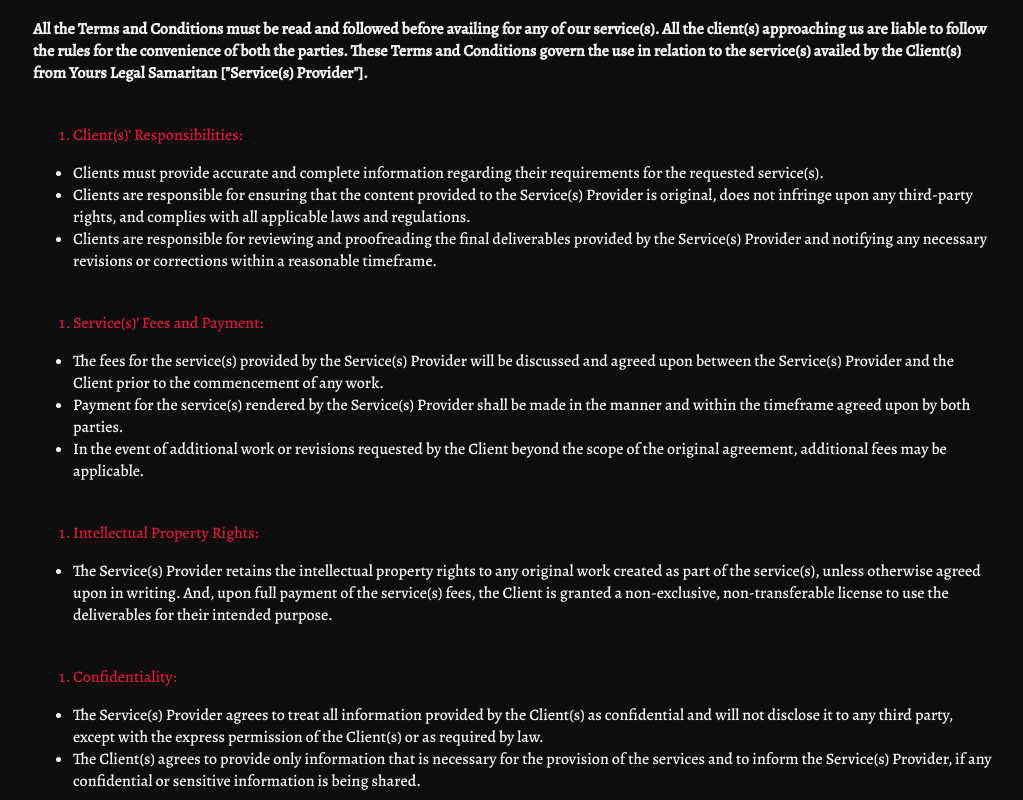
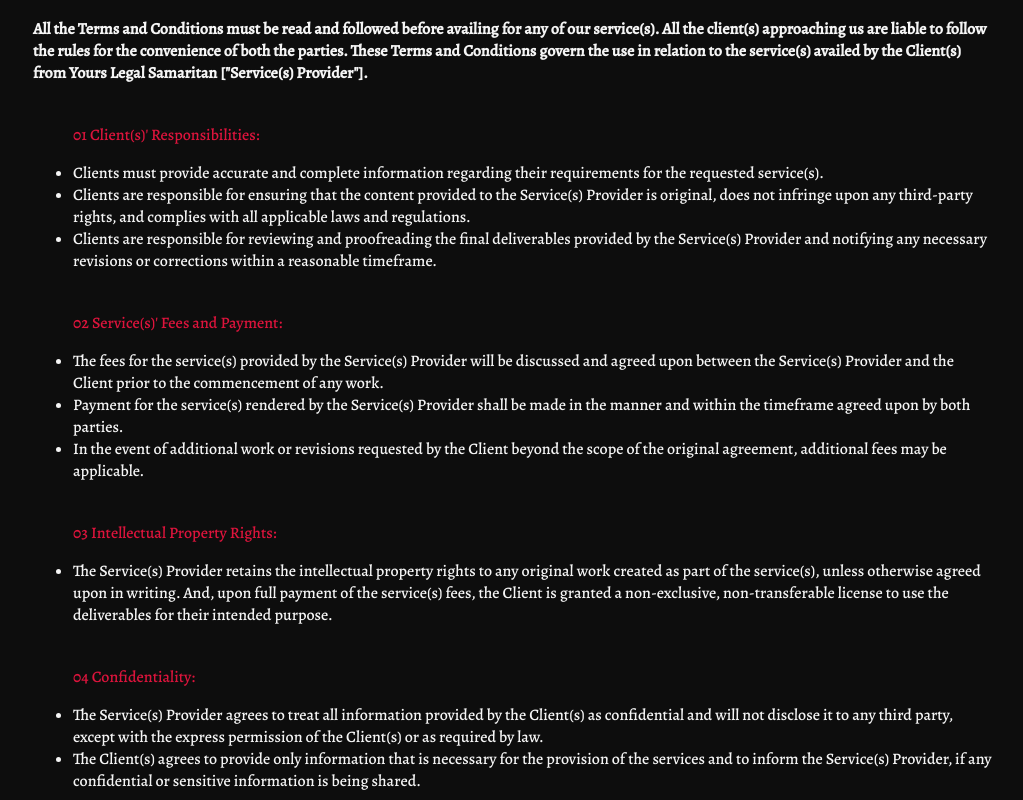
Before and after one commit to vishalsoni7/yours, a React (Create React App) app: page / in a window 1280 px wide. Shown: the part 4780-5580 px from the top of the page, without its empty margins (127-1150 px from the left). Built offline with nearby package versions, Linux system fonts and the light colour scheme.

Commit message:
style - fixed linkedin url and list

```diff
--- a/src/component/Header.jsx
+++ b/src/component/Header.jsx
@@ -21,7 +21,7 @@
         <div className="social-icon">
           {/* LinkedIn icon with link */}
           <a
-            href="https://www.linkedin.com/in/ayush-puri-0666a727a/"
+            href="https://www.linkedin.com/in/ayush-patriya-0666a727a/"
             target="_blank"
             rel="noopener noreferrer"
           >
--- a/src/component/TermsAndCondition.jsx
+++ b/src/component/TermsAndCondition.jsx
@@ -23,8 +23,10 @@
         {termsAndCondition?.map((item) => (
           <div className="list-div" key={item?.id}>
             {/* Ordered list with the title */}
-            <ol>
-              <li> {item?.title}</li>
+            <ol style={{ listStyle: "none" }}>
+              <li>
+                {item.id} {item?.title}
+              </li>
             </ol>
 
             {/* Unordered list with descriptions */}
```
